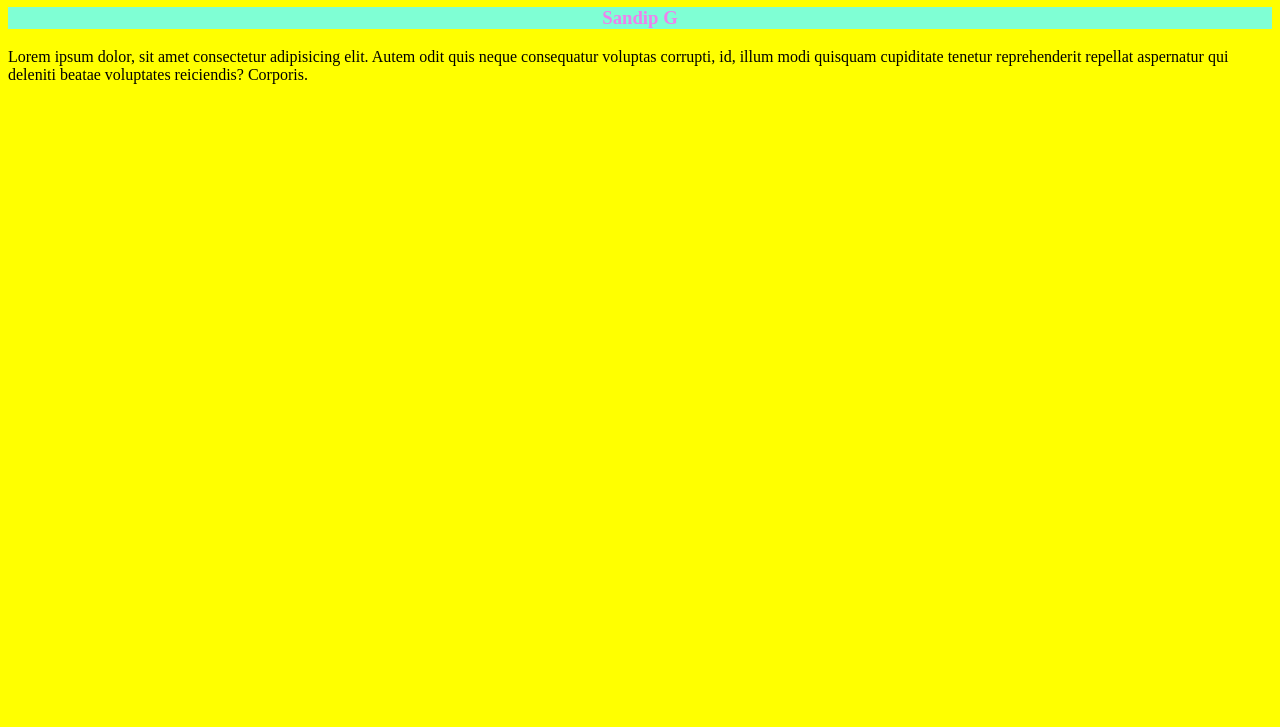
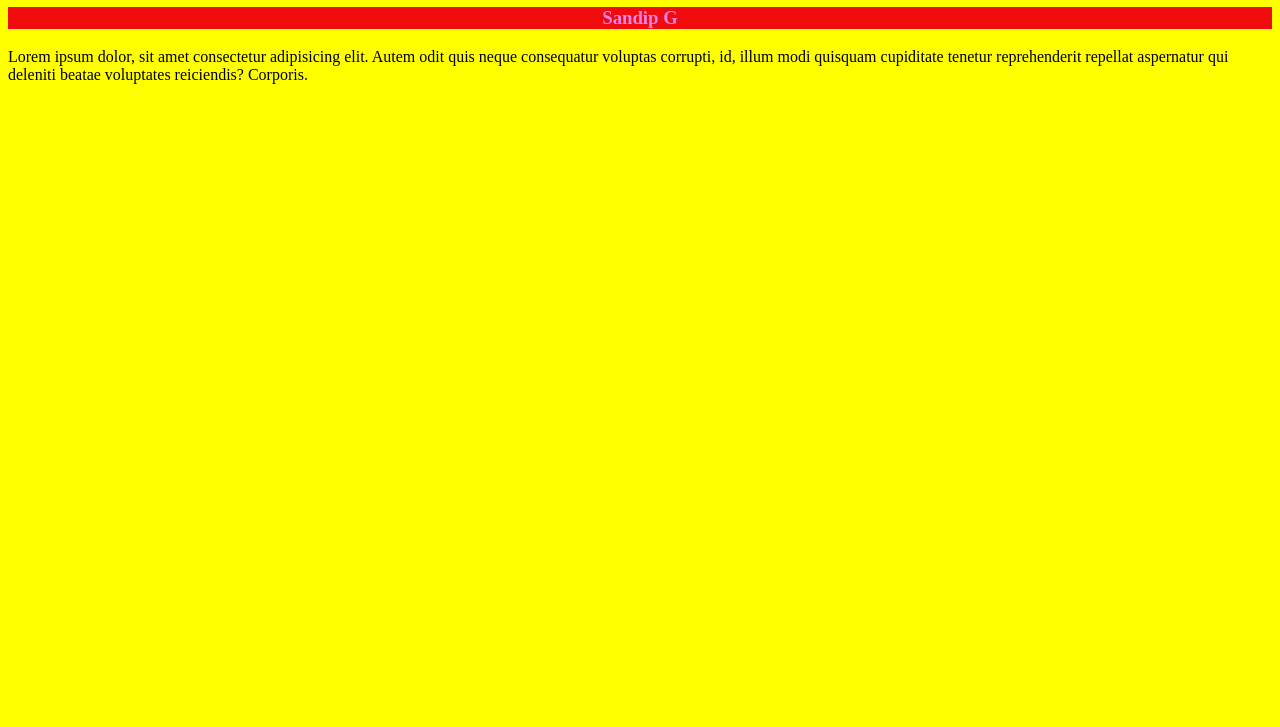
Before and after one commit to SandipGaikwad141/Day1, a plain HTML site: page index.html in a window 1280 px wide. Shown: the part 73-800 px from the top of the page. Drawn offline with Linux system fonts and the light colour scheme.

```diff
--- a/index.html
+++ b/index.html
@@ -7,7 +7,7 @@
 </head>
 <body bgcolor="yellow">
     <h1 align="center">Welcome to Amrutvahini College of Engineering </h1>
-    <h3 style="color: violet ; text-align: center; background-color: aquamarine;">Sandip G</h3>
+    <h3 style="color: violet ; text-align: center; background-color: rgb(240, 12, 12);">Sandip G</h3>
     <p>Lorem ipsum dolor, sit amet consectetur adipisicing elit. Autem odit quis neque consequatur voluptas corrupti, id, illum modi quisquam cupiditate tenetur reprehenderit repellat aspernatur qui deleniti beatae voluptates reiciendis? Corporis.</p>
 
     <img src="" alt="">
```
